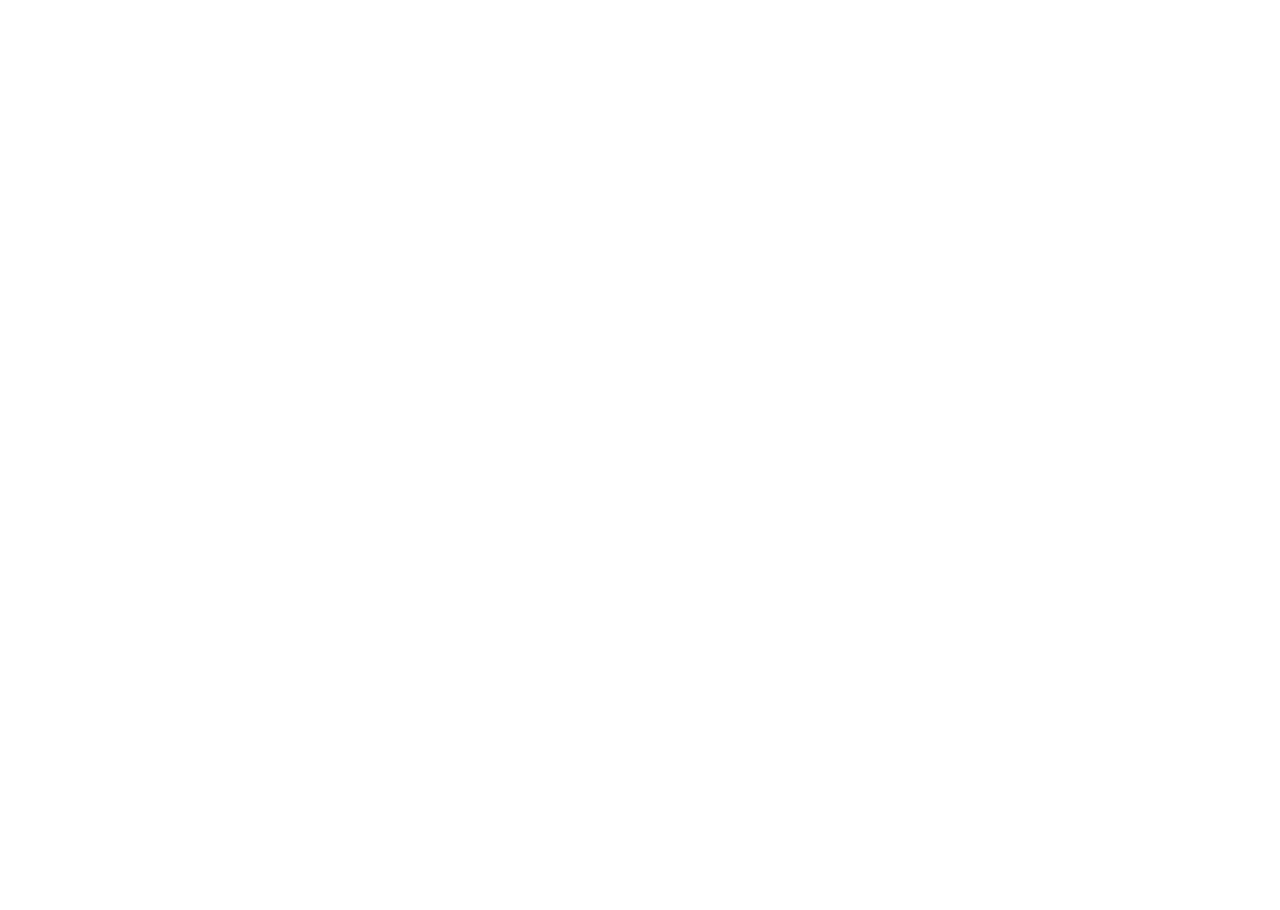
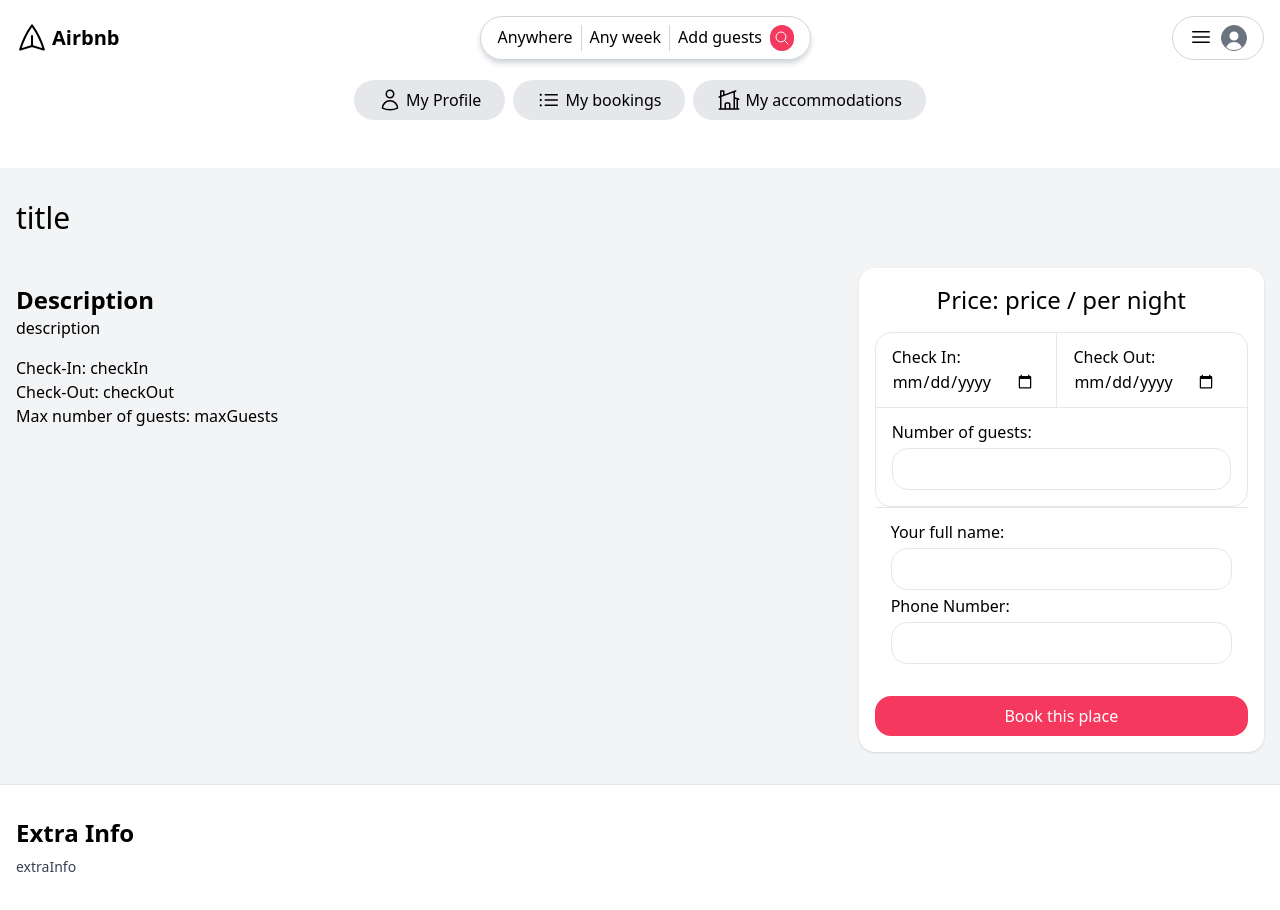
Before and after one commit to Buyaki01/react-redux-airbnb-client, a React (Create React App) app: page /accommodation/1 in a window 1280 px wide. Shown: the top 910 px of the page. Before the commit the page ends 800 px from the top, so only its background shows below. Built offline with nearby package versions, Linux system fonts and the light colour scheme.

Commit message:
Add ShowAccommodation and EditAccommodation component

```diff
--- a/src/App.js
+++ b/src/App.js
@@ -8,6 +8,8 @@
 import ShowBookingPage from "./components/Bookings/ShowBookingPage"
 import AccommodationsPage from "./components/Accommodations/AccommodationsPage"
 import CreateNewAccommodation from "./components/Accommodations/CreateNewAccommodation"
+import EditAccommodationsPage from "./components/Accommodations/EditAccommodationsPage"
+import ShowAccommodationPage from "./components/Accommodations/ShowAccommodationPage"
 
 function App() {
   return (
@@ -20,7 +22,9 @@
           <Route path='/bookings' element={<BookingsPage/>}/>
           <Route path='/bookings/:id' element={<ShowBookingPage/>}/>
           <Route path='/accommodations' element={<AccommodationsPage/>}/>
-          <Route path='/accomodations/new' element={<CreateNewAccommodation/>}/>
+          <Route path='/accommodations/new' element={<CreateNewAccommodation/>}/>
+          <Route path='/accommodations/edit/:id' element={<EditAccommodationsPage/>}/>
+          <Route path='/accommodation/:id' element={<ShowAccommodationPage/>}/>
         </Route>
     </Routes>
   )
--- a/src/components/Accommodations/CreateNewAccommodation.js
+++ b/src/components/Accommodations/CreateNewAccommodation.js
@@ -14,13 +14,13 @@
           {/* <PhotosSection addPhoto={addPhoto} setAddPhoto={setAddPhoto}/> */}
 
           <label htmlFor="description" className="text-2xl mt-4">Description</label>
-          <p id="accomodation-description" className="text-gray-500 text-sm my-2"> Kindly describe your accomodation in depth</p>
-          <textarea type="" id="description" aria-describedby="accomodation-description" />
+          <p id="accommodation-description" className="text-gray-500 text-sm my-2"> Kindly describe your accommodation in depth</p>
+          <textarea type="" id="description" aria-describedby="accommodation-description" />
 
           {/* <FeaturesSection features={features} setFeatures={setFeatures}/> */}
 
           <label htmlFor="extraInfo" className="text-2xl mt-4">Extra Info</label>
-          <p id="extraInfo-description" className="text-gray-500 text-sm my-2">Kindly add extra information about your accomodation i.e house rules</p>
+          <p id="extraInfo-description" className="text-gray-500 text-sm my-2">Kindly add extra information about your accommodation i.e house rules</p>
           <textarea id="extraInfo" aria-describedby="extraInfo-description" />
 
           <label htmlFor="checkInOutGuests" className="text-2xl mt-4"> Check In and out times, maximum guests</label>
--- /dev/null
+++ b/src/components/Accommodations/EditAccommodationsPage.js
@@ -0,0 +1,7 @@
+const EditAccommodationsPage = () => {
+  return (
+    <div>Edit Accommodation</div>
+  )
+}
+
+export default EditAccommodationsPage
--- /dev/null
+++ b/src/components/Accommodations/ShowAccommodationPage.js
@@ -0,0 +1,75 @@
+import AddressLink from "./AddressLink"
+import AccommodationGallery from "./AccommodationGallery"
+
+const ShowAccommodationPage = () => {
+  return (
+    <div className="mt-4 bg-gray-100 -mx-8 px-8 pt-8">
+      <h1 className="text-3xl">title</h1>
+
+      {/* <AddressLink accommodation={accommodation} /> */}
+
+      {/* <AccommodationGallery accommodation={accommodation} /> */}
+
+      <div className="my-8 grid gap-8 grid-cols-1 md:grid-cols-[2fr_1fr]">
+        <div>
+          <div className="my-4">
+            <h2 className="font-semibold text-2xl"> Description </h2>
+            description
+          </div>
+          Check-In: checkIn <br/>
+          Check-Out: checkOut <br/>
+          Max number of guests: maxGuests
+        </div>
+        <div>
+          <div className="bg-white shadow p-4 rounded-2xl">
+            <div className="text-2xl text-center">Price: price / per night</div>
+            <div className="border rounded-2xl mt-4">
+              <div className="flex">
+                <div className="py-3 px-4">
+                  <label htmlFor="checkIn"> Check In: </label>
+                  <input type="date" id="checkIn" />
+                </div>
+                <div className="py-3 px-4 border-l">
+                  <label htmlFor="checkOut"> Check Out: </label>
+                  <input type="date" id="checkOut" />
+                </div>
+              </div>
+              <div className="py-3 px-4 border-t">
+                <label htmlFor="noOfGuests"> Number of guests: </label>
+                <input type="number" id="noOfGuests" />
+              </div>
+            </div>
+
+            {/* {noOfNights > 0 && ( */}
+              <div className="py-3 px-4 border-t">
+                <label htmlFor="guestName"> Your full name: </label>
+                <input type="text" id="guestName" />
+
+                <label htmlFor="guestMobile"> Phone Number: </label>
+                <input type="tel" id="guestMobile" />
+              </div>
+            {/* )} */}
+
+            <button
+              // onClick={bookThisPlace}
+              className="primary mt-4"
+            >
+              Book this place
+              {/* {noOfNights > 0 && ( */}
+                {/* <span> ${noOfNights * accomodation.price }</span> */}
+              {/* )} */}
+            </button>
+          </div>
+        </div>
+      </div>
+      <div className="bg-white -mx-8 px-8 py-8 border-t">
+        <div>
+          <h2 className="font-semibold text-2xl">Extra Info</h2>
+        </div>
+        <div className="mb-4 mt-2 text-sm text-gray-700 leading-5">extraInfo</div>
+      </div>
+    </div>
+  )
+}
+
+export default ShowAccommodationPage
```
